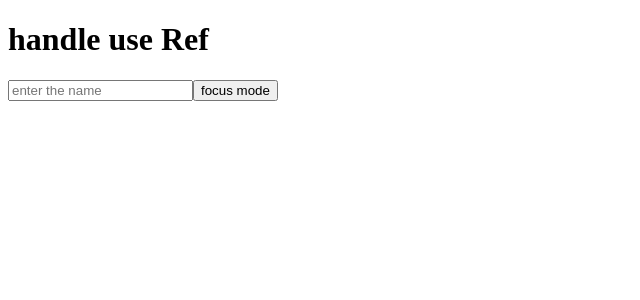
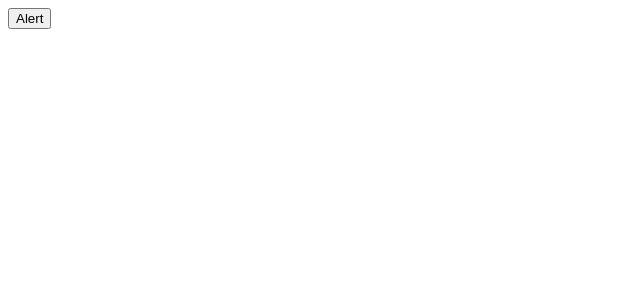
Before and after one commit to kaustubhlearner/React-practice, a React (Vite) app: page / in a window 1280 px wide. Shown: the top 300 px of the page, without its empty margins (0-640 px from the left). Built offline with nearby package versions, Linux system fonts and the light colour scheme.

Commit message:
how to pass function as a prop

```diff
--- a/src/App.jsx
+++ b/src/App.jsx
@@ -3,12 +3,14 @@ import Checkbox from "./components/Checkbox"
 
 function App() {
 
-
+  const alertbutton = (name) => {
+    alert(name)
+  }
 
   return (
     <>
 
-           <Checkbox />
+      <Checkbox  alertbutton={alertbutton}/>
 
     </>
   )
--- a/src/components/Checkbox.jsx
+++ b/src/components/Checkbox.jsx
@@ -1,17 +1,9 @@
-import { useRef } from "react"
 
-const Checkbox = () => {
-const about = useRef(null)
-const inputhandler = () =>{
-    about.current.focus()
-    about.current.style.color="red"
-
-}
+const Checkbox = ({alertbutton}) => {
+    const name = "akhilesh"
     return (
         <>
-        <h1>handle use Ref</h1>
-        <input ref={about} type="text" placeholder="enter the name " />
-        <button onClick={inputhandler}>focus mode</button>
+     <button onClick={()=>alertbutton(name)}>Alert</button>
         </>
     )
 }
```
